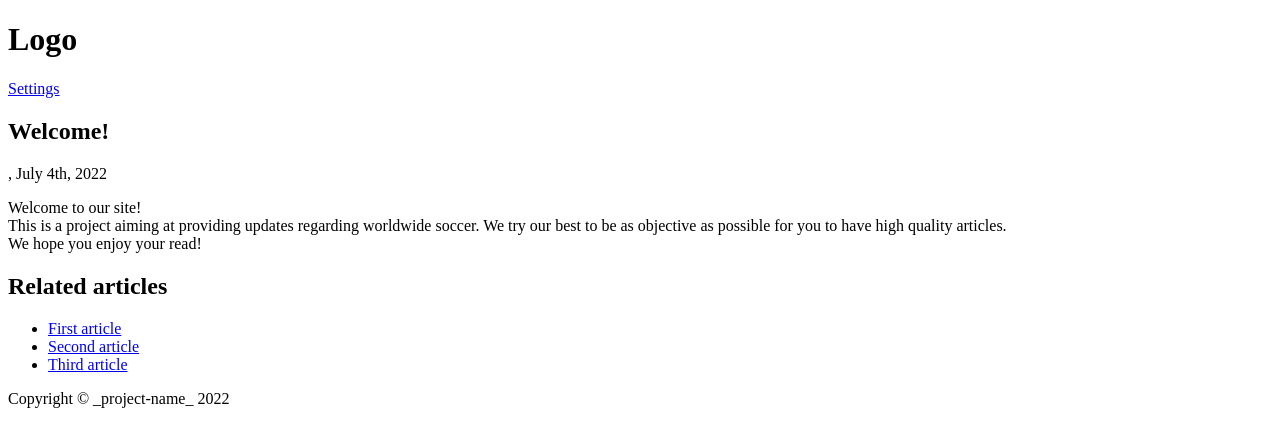
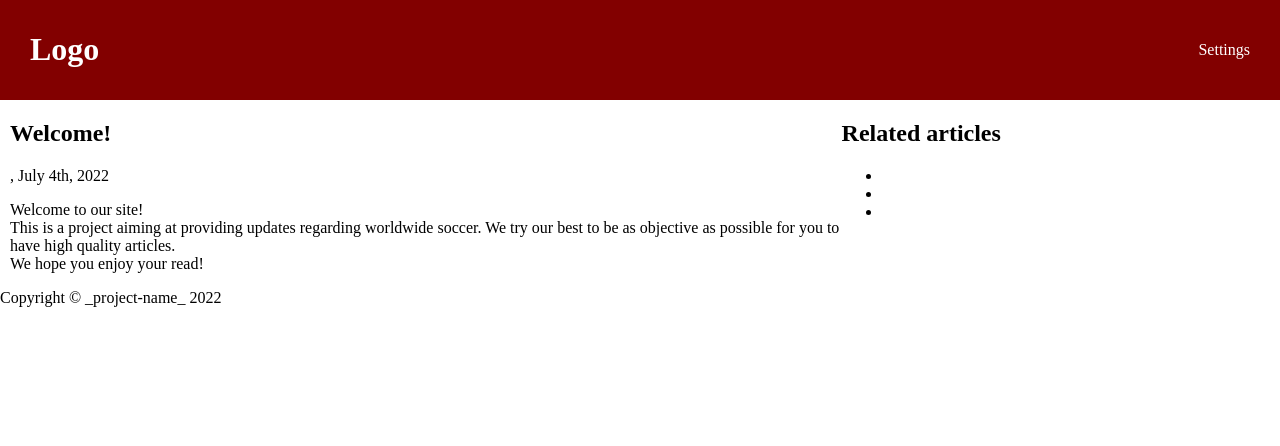
Before and after one commit to dijaleo/procer, a plain HTML site: page index.html in a window 1280 px wide. Drawn offline with Linux system fonts and the light colour scheme.

Commit message:
Complete basic header styling
Completed the header's basic styling and modified the index.html file for some
small tweaks in styling.

```diff
--- a/index.html
+++ b/index.html
@@ -5,6 +5,7 @@
     <meta http-equiv="X-UA-Compatible" content="IE=edge">
     <meta name="viewport" content="width=device-width, initial-scale=1.0">
     <title>Procer</title>
+    <link rel="stylesheet" href="./style.css">
 </head>
 <body>
     <div class="header">
--- a/style.css
+++ b/style.css
@@ -0,0 +1,36 @@
+body{
+    display: flex;
+    flex-direction: column;
+    margin: 0;
+}
+
+.header{
+    background-color: #820000;
+    display: flex;
+    justify-content: space-between;
+    align-items: center;
+    padding: 10px 30px;
+}
+
+a:link, a:visited, .logo{
+    color: #FFFFFF;
+    text-decoration: none;
+}
+
+a:active{
+    color: #ababab;
+}
+
+a:hover{
+    color: whitesmoke;
+    text-decoration: underline;
+}
+
+.main{
+    display: flex;
+    margin: 0 10px;
+}
+
+.left{
+    width: 66%;
+}
```
